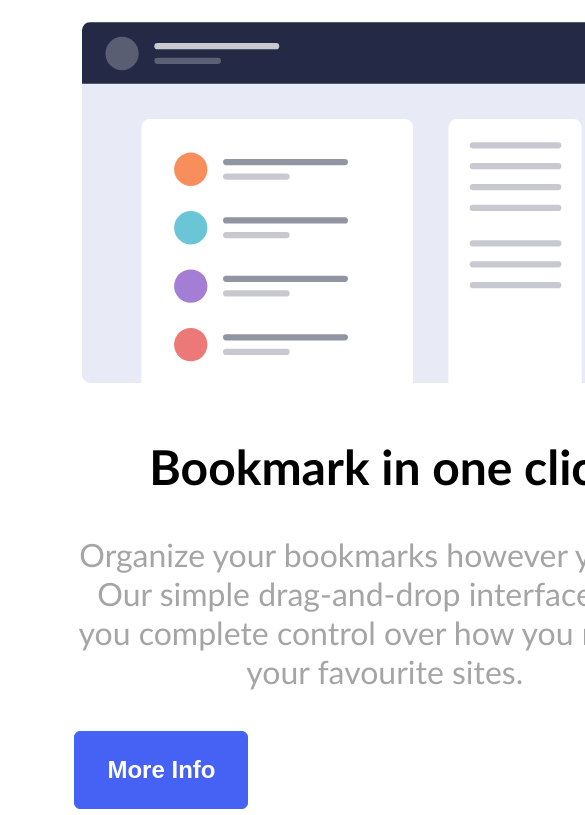
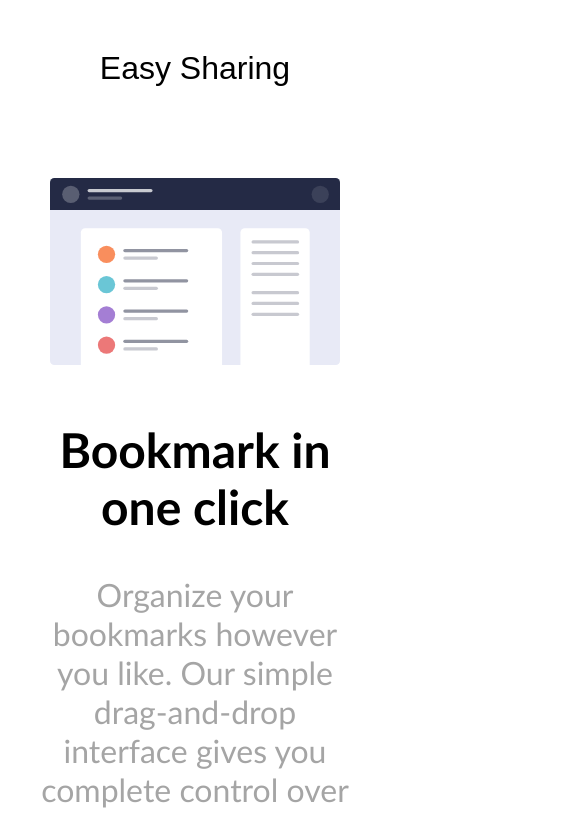
Before and after one commit to VictorGonPe/Angular-Bookmark, an Angular app: page / in a window 390 px wide. Shown: the part 1844-2659 px from the top of the page, 585 px wide, since content can reach past the window. Built offline with nearby package versions, Linux system fonts and the light colour scheme.

Commit message:
fix:  section 2 and 3

```diff
--- a/src/app/components/accordion/accordion.component.scss
+++ b/src/app/components/accordion/accordion.component.scss
@@ -23,3 +23,9 @@
   color: #555;
   font-size: 0.95rem;
 }
+
+@media (max-width: 768px) {
+  .container-question{
+    width: 90%;
+  }
+}
--- a/src/app/components/button/button.component.scss
+++ b/src/app/components/button/button.component.scss
@@ -48,7 +48,7 @@
 
   @media (max-width: 768px) {
     .base-button{
-      font-size: 1.5rem;
-      padding-block: 1.5rem;
+      font-size: 1rem;
+      padding-block: 1.1rem;
     }
   }
--- a/src/app/components/download-extension/download-extension.component.scss
+++ b/src/app/components/download-extension/download-extension.component.scss
@@ -11,6 +11,21 @@
     text-align: center;
 }
 
-p {
-    margin-top: 0px;
+@media (max-width: 768px) {
+
+    h2 {
+        padding-top: 1rem;
+        font-size: 3rem;
+    }
+
+    p {
+        font-size: 2rem;
+        color: rgb(165, 165, 165);
+    }
+
+    .download {
+        max-width: 100%;
+        width: 90%;
+
+    }
 }
--- a/src/app/components/f-a-question/f-a-question.component.scss
+++ b/src/app/components/f-a-question/f-a-question.component.scss
@@ -1,5 +1,5 @@
 .questionsContainer {
-   margin-block: 6rem;
+    margin-block: 6rem;
 }
 
 .container-accordion {
@@ -20,3 +20,26 @@
     justify-content: center;
     margin-top: 3rem;
 }
+
+@media (max-width: 768px) {
+
+    h2 {
+        padding-top: 1rem;
+        font-size: 3rem;
+    }
+
+    p {
+        font-size: 2rem;
+        color: rgb(165, 165, 165);
+    }
+
+    .question {
+        max-width: 100%;
+        width: 90%;
+
+    }
+
+    .container-accordion {
+        font-size: 1.1rem;
+    }
+}
--- a/src/app/components/features/features.component.scss
+++ b/src/app/components/features/features.component.scss
@@ -82,6 +82,7 @@ img{
         max-width: 100%;
         text-align: center;
         width: 90%;
+        padding-left: 0rem;
     }
 
     .selector {
@@ -106,4 +107,9 @@ img{
         justify-content: center;
         width: 90%;
     }
+
+    .buttonManager{
+        justify-content: center;
+        margin: auto;
+    }
 }
--- a/src/styles.scss
+++ b/src/styles.scss
@@ -11,6 +11,6 @@ body {
 @media (max-width:768px) {
     :root {
         --layout-padding: 0rem;
-        width: 185%;
+        width: 100%;
     }
 }
```
